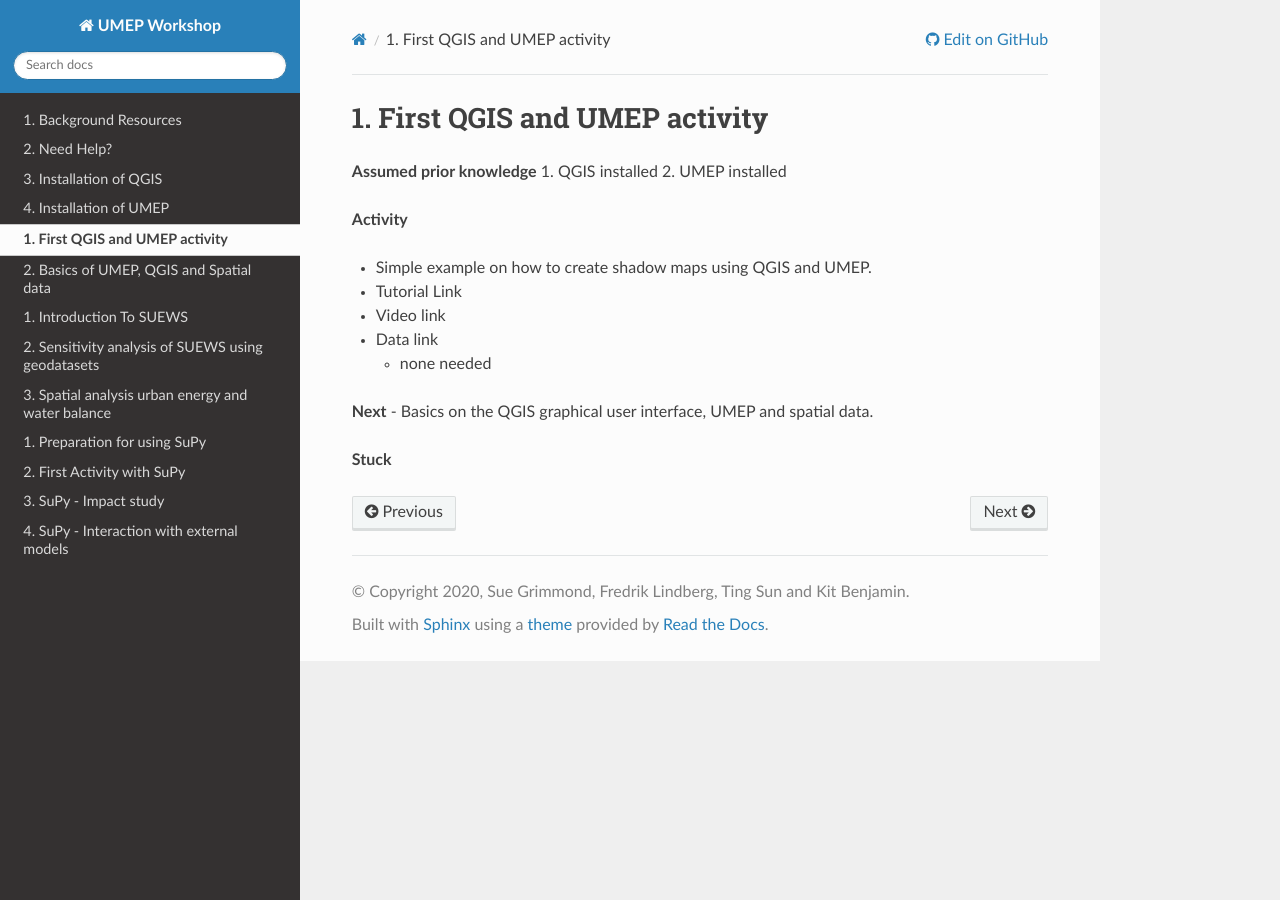
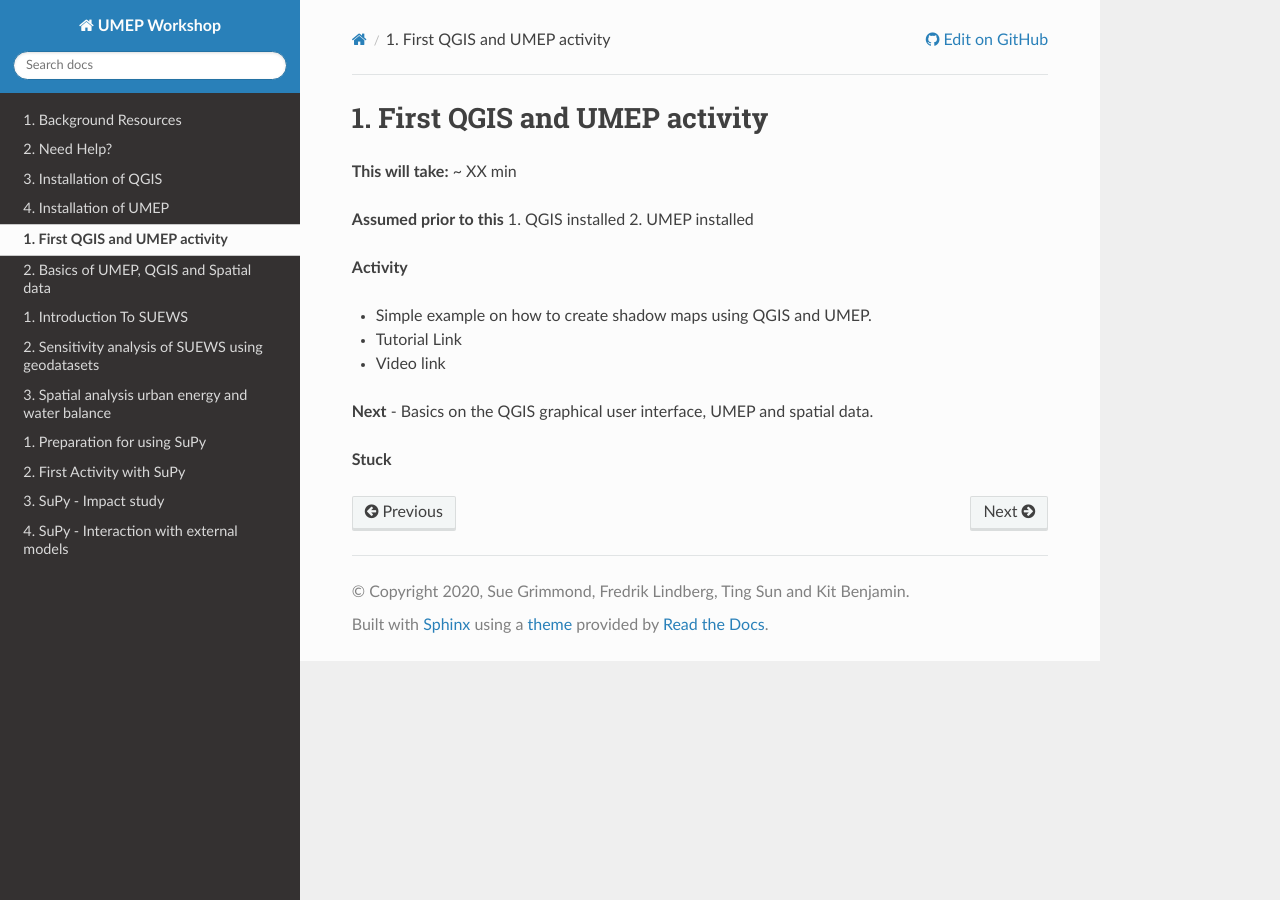
Before and after one commit to Urban-Meteorology-Reading/UMEP-Workshop, a Sphinx documentation site: the page built from source/UMEP-2.rst, in a window 1280 px wide. Built offline with Sphinx 7.4.7 and the Read the Docs theme 2.0.0, drawn with Linux system fonts in a browser that asks for light colours; pages that are not in the unit, such as notebooks, are missing from menus.

Commit message:
Update UMEP-2.rst

```diff
--- a/source/UMEP-2.rst
+++ b/source/UMEP-2.rst
@@ -1,23 +1,21 @@
 First QGIS and UMEP activity
 ~~~~~~~~~~~~~~~~~~~~~~~~~~~
 
-**Assumed prior knowledge**
+**This will take:** ~ XX min
+
+**Assumed prior to this**
 1. QGIS installed
 2. UMEP installed
-
 
 **Activity**
 
 -  Simple example on how to create shadow maps using QGIS and UMEP.
 
-
 -  Tutorial Link
 
 -  Video link
 
--  Data link
 
-   -  none needed
 
 **Next**
 -  Basics on the QGIS graphical user interface, UMEP and spatial data.
```
